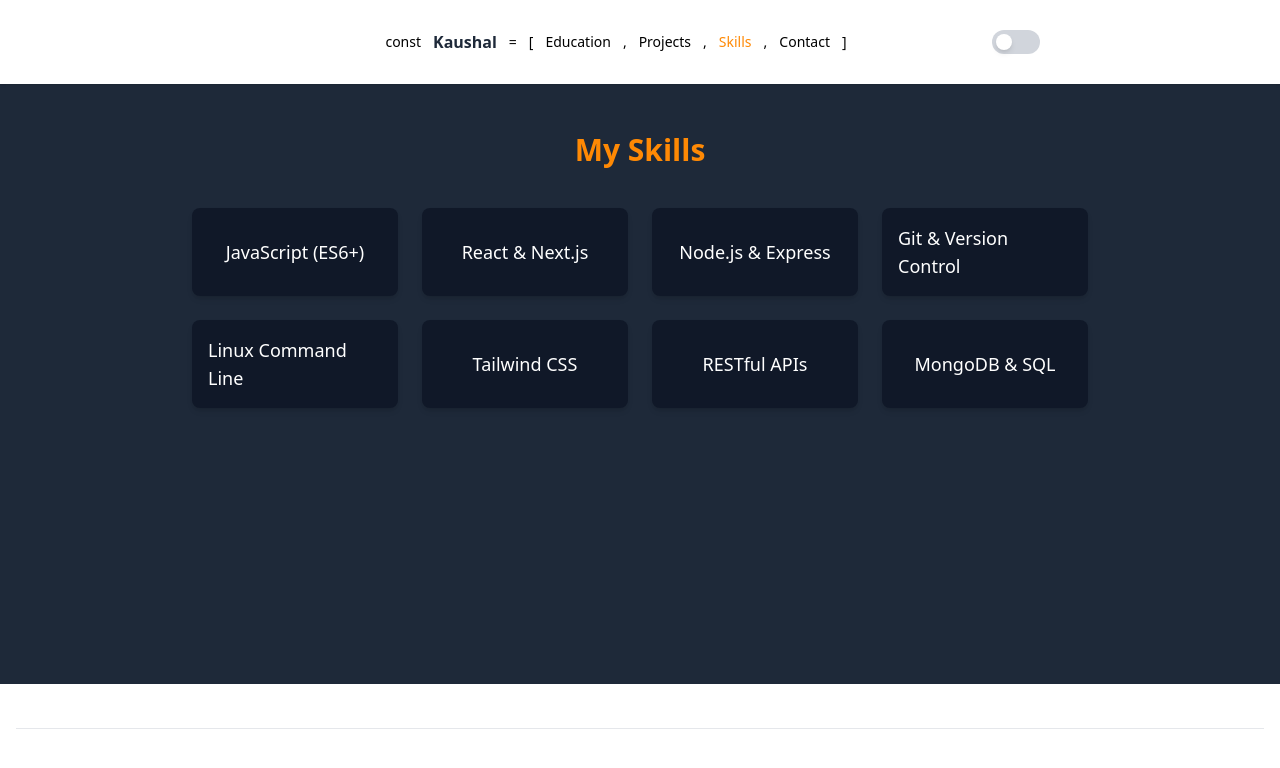
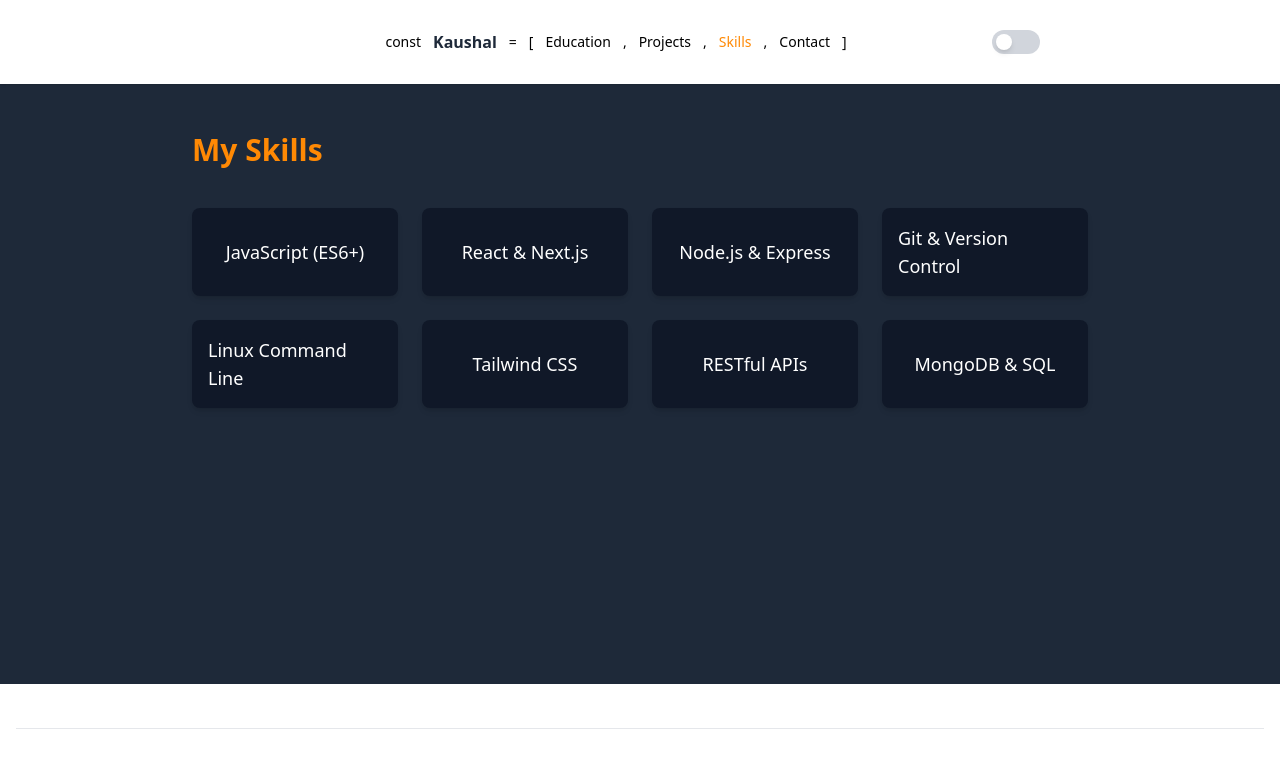
Before and after one commit to penguin-404/vite-portfolio, a React (Vite) app: page /skills in a window 1280 px wide. Shown: the top 768 px of the page. Built offline with nearby package versions, Linux system fonts and the light colour scheme.

Commit message:
minor changes in Skills page

```diff
--- a/src/components/Skills.jsx
+++ b/src/components/Skills.jsx
@@ -1,5 +1,3 @@
-import React from 'react'
-
 export default function Skills() {
   const skills = [
     'JavaScript (ES6+)',
@@ -13,10 +11,11 @@ export default function Skills() {
   ];
 
   return (
-    <div className="h-[75vh] bg-gray-800 text-white px-6 py-12 flex flex-col items-center">
-      <h1 className="text-3xl font-bold mb-10 text-orange-400">My Skills</h1>
+    <div className="h-[75vh] bg-gray-800 text-white px-6 py-12">
+      <div className="max-w-4xl mx-auto">
+        <h1 className="text-3xl font-bold mb-10 text-orange-400 text-left">My Skills</h1>
 
-      <div className="grid grid-cols-2 sm:grid-cols-3 md:grid-cols-4 gap-6 max-w-4xl w-full">
+        <div className="grid grid-cols-2 sm:grid-cols-3 md:grid-cols-4 gap-6">
           {skills.map((skill, idx) => (
             <div
               key={idx}
@@ -27,5 +26,6 @@ export default function Skills() {
           ))}
         </div>
       </div>
+    </div>
   );
 }
```
Lines whose indentation alone changed are shown as unchanged.
